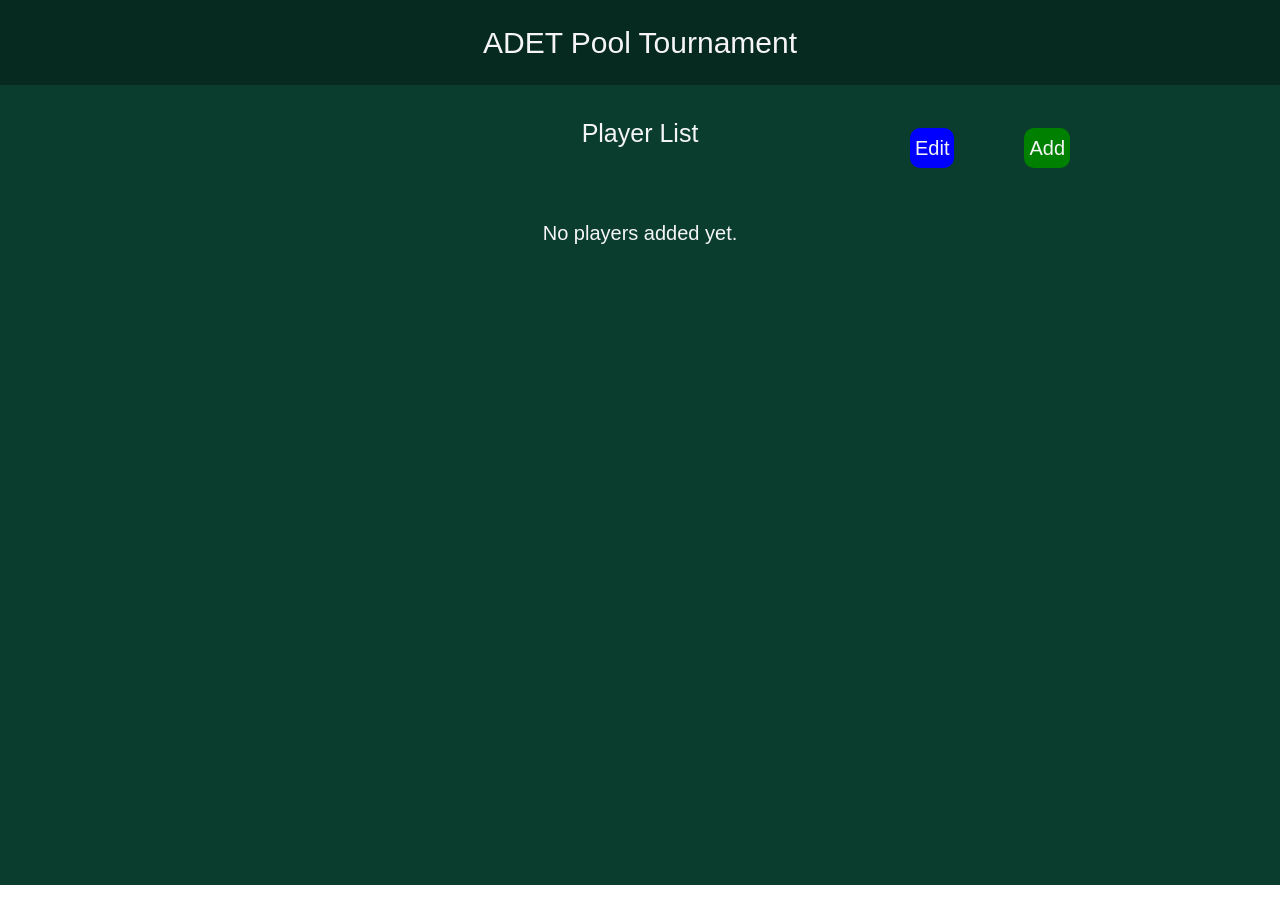
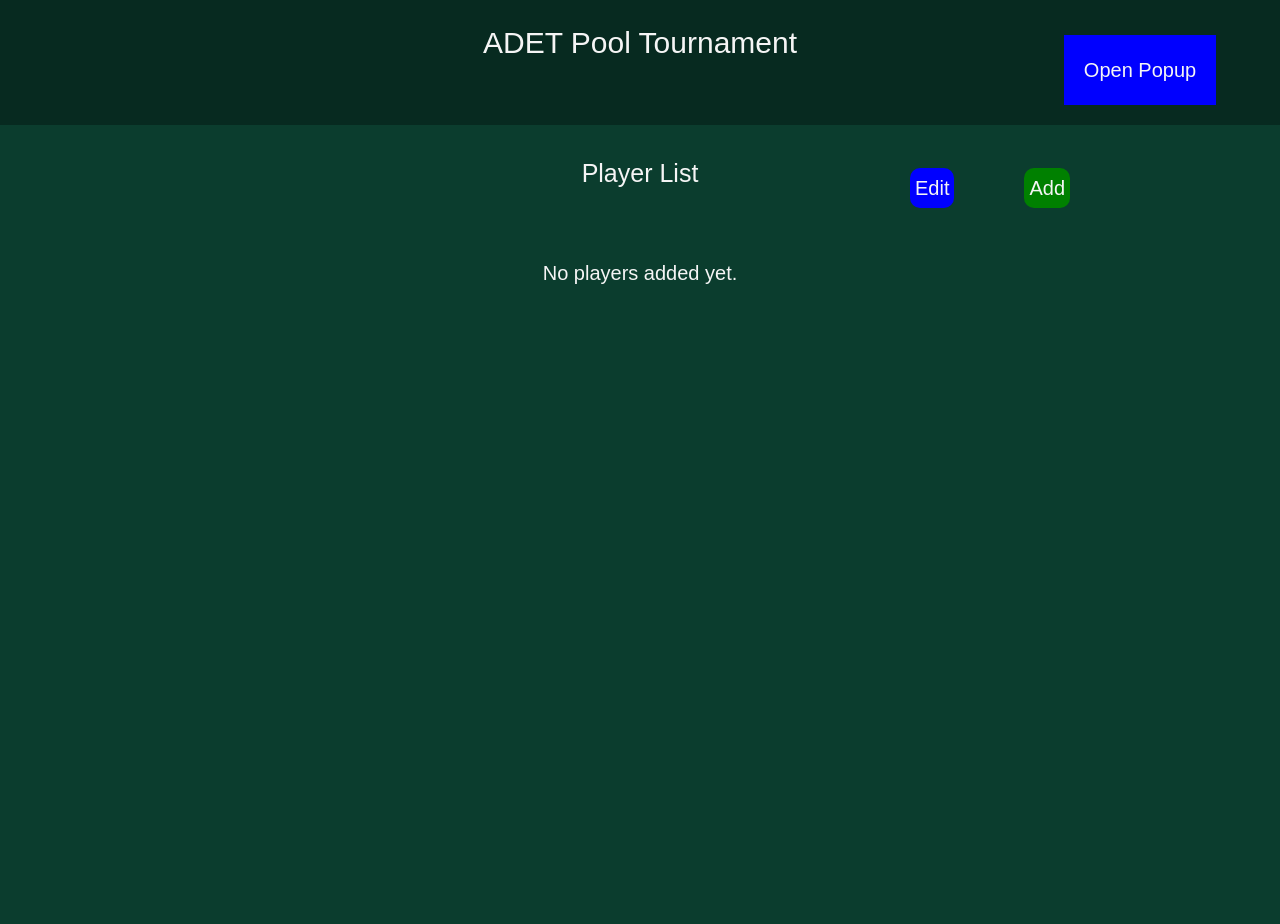
Before and after one commit to Tommy3404/PoolTournamentFrontend, a Next.js app: page /PlayersAdmin in a window 1280 px wide. Before the commit the page ends 885 px from the top, so only its background shows below. Built offline with nearby package versions, Linux system fonts and the light colour scheme.

Commit message:
finished designing the playerguest and playeradmin pages

```diff
--- a/app/PlayersAdmin/page.module.css
+++ b/app/PlayersAdmin/page.module.css
@@ -62,7 +62,7 @@
 }
 
 .popupinner {
-  background: white;
+  background-color: blue;
   padding: 2rem;
   border-radius: 8px;
   min-width: 300px;
@@ -101,3 +101,17 @@
 .playerinfo strong {
     font-size: 28px;
 }
+
+.options{
+    position: relative;
+    background-color: blue;
+    font-size: 20px;
+    display: flex;
+    flex-direction: column;
+    align-items: center;
+    margin-left: 1000px;
+    margin-top: -30px;
+    /* width: 200px;
+    height: 100px; */
+    padding: 20px;
+}
--- a/app/PlayersAdmin/page.tsx
+++ b/app/PlayersAdmin/page.tsx
@@ -1,7 +1,11 @@
 "use client";
 
 import style from "./page.module.css";
+import Link from "next/link";
 import { useEffect, useState } from "react";
+
+
+
 
 /* ---------------- types ---------------- */
 
@@ -34,6 +38,8 @@ const getWinPercentage = (wins: number, losses: number) => {
 /* ---------------- page ---------------- */
 
 export default function PlayersAdmin() {
+    const [open, setOpen] = useState(false);
+
   const [players, setPlayers] = useState<Player[]>([]);
   const [editMode, setEditMode] = useState(false);
 
@@ -104,8 +110,25 @@ export default function PlayersAdmin() {
     <section className={style.playerpage}>
       {/* ---------- Header ---------- */}
       <div className={style.header}>
-        <h1>ADET Pool Tournament</h1>
+  <h1>ADET Pool Tournament</h1>
+
+  <div className={style.options}>
+    <button onClick={() => setOpen(true)}>Open Popup</button>
+
+    {open && (
+      <div className={style.popup}>
+        <div className={style.popupinner}>
+          <h2>
+            <Link href="/">Back to Login</Link>
+          </h2>
+
+          <button onClick={() => setOpen(false)}>close</button>
+        </div>
       </div>
+    )}
+  </div>
+</div>
+
 
       {/* ---------- Body ---------- */}
       <div className={style.body}>
--- a/app/PlayersGuest/page.module.css
+++ b/app/PlayersGuest/page.module.css
@@ -45,8 +45,46 @@
     /* width: 200px;
     height: 100px; */
     padding: 20px;
+
+    font-size: 15px;              /* increase text size */
+  text-align: center;
 }
 
 .playerinfo{
     color: #f5f5f5;
 }
+
+.playerinfo li {
+  font-size: 26px;
+}
+
+.playerinfo strong {
+  font-size: 28px;
+}
+
+.popup {
+  position: fixed;
+  inset: 0;
+  background: rgba(0, 0, 0, 0.6); /* dark overlay */
+  display: flex;
+  align-items: center;
+  justify-content: center;
+  z-index: 9999;
+
+
+}
+
+.popupinner {
+  background-color: blue; /* your preferred popup color */
+  color: #f5f5f5;         /* readable text */
+  padding: 2rem;
+  border-radius: 8px;
+  min-width: 300px;
+  max-width: 90%;
+  display: flex;
+  flex-direction: column;
+  align-items: center;
+
+  font-size: 24px;              /* increase text size */
+  text-align: center;
+}
--- a/app/PlayersGuest/page.tsx
+++ b/app/PlayersGuest/page.tsx
@@ -9,6 +9,8 @@ import { useEffect, useState } from "react";
 type Player = {
   id: number;
   name: string;
+  wins: number;
+  losses: number;
 };
 
 const STORAGE_KEY = "players";
@@ -20,6 +22,12 @@ const getPlayers = (): Player[] => {
   return JSON.parse(localStorage.getItem(STORAGE_KEY) || "[]");
 };
 
+const getWinPercentage = (wins: number, losses: number) => {
+  const total = wins + losses;
+  if (total === 0) return 0;
+  return Math.round((wins / total) * 100);
+};
+
 /* ---------------- page ---------------- */
 
 export default function PlayersGuest() {
@@ -27,10 +35,8 @@ export default function PlayersGuest() {
   const [players, setPlayers] = useState<Player[]>([]);
 
   useEffect(() => {
-    // initial load
     setPlayers(getPlayers());
 
-    // listen for updates from other pages / tabs
     const handleStorageChange = () => {
       setPlayers(getPlayers());
     };
@@ -48,11 +54,14 @@ export default function PlayersGuest() {
         <div className={style.options}>
           <button onClick={() => setOpen(true)}>Open Popup</button>
 
+          {/* ---------- Popup ---------- */}
           {open && (
             <div className={style.popup}>
               <div className={style.popupinner}>
-                <h2>Testing Popup</h2>
-                <button onClick={() => setOpen(false)}>close</button>
+                <h2>
+                  <Link href="/">Back to Login</Link>
+                </h2>
+                <button onClick={() => setOpen(false)}>Close</button>
               </div>
             </div>
           )}
@@ -73,7 +82,9 @@ export default function PlayersGuest() {
               {players.map((player) => (
                 <li key={player.id}>
                   <p data-player-id={player.id}>
-                    {player.name}
+                    <strong>{player.name}</strong> — {player.wins}W /{" "}
+                    {player.losses}L (
+                    {getWinPercentage(player.wins, player.losses)}%)
                   </p>
                 </li>
               ))}
```
